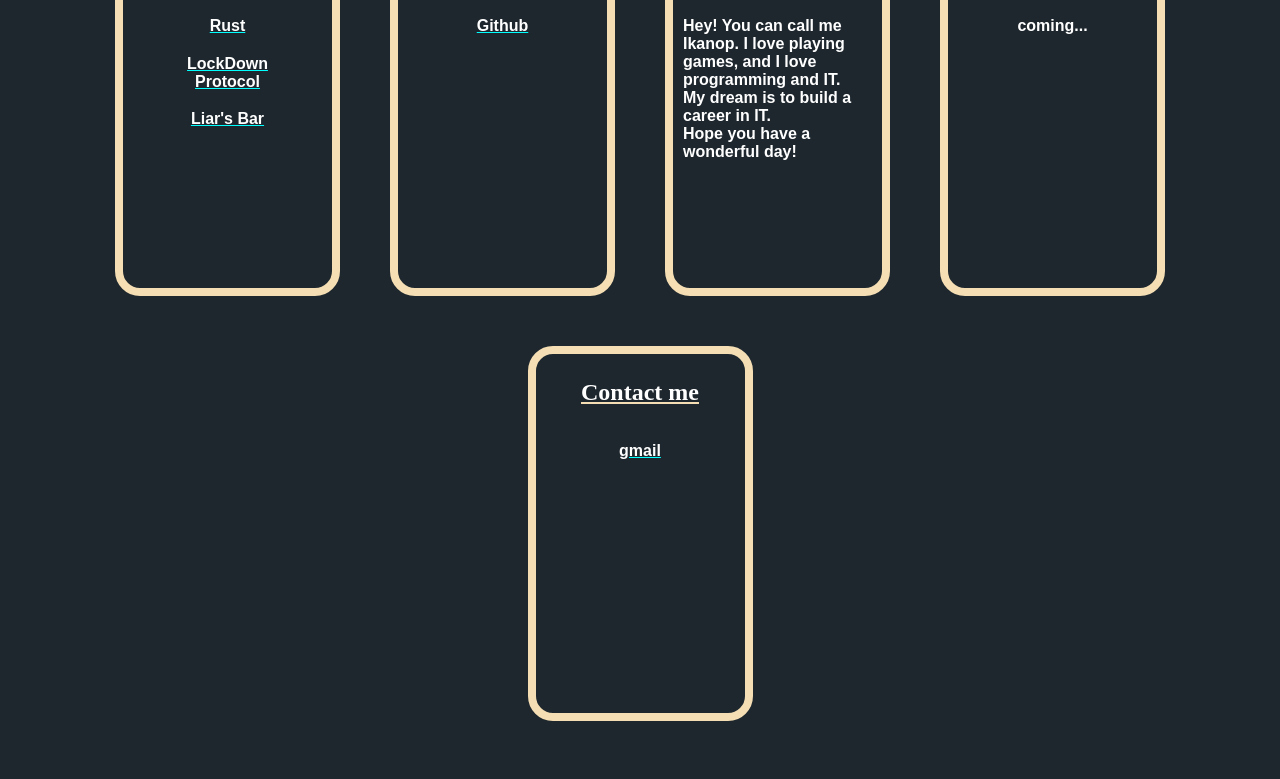
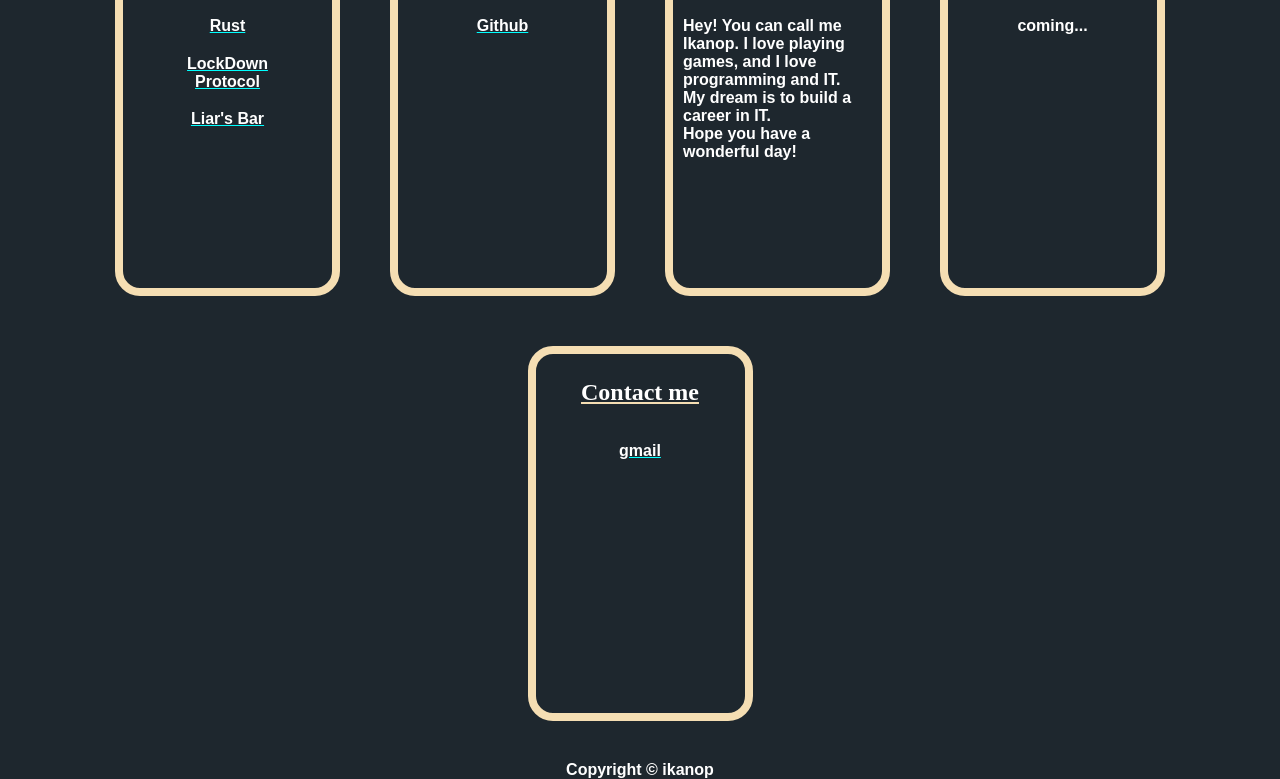
Before and after one commit to YTZanta/YTZanta.github.io, a plain HTML site: page index.html in a window 1280 px wide. Shown: the part 340-1119 px from the top of the page. Before the commit the page ends 1061 px from the top, so only its background shows below. Drawn offline with Linux system fonts and the light colour scheme.

Commit message:
empty commit to push

```diff
--- a/index.html
+++ b/index.html
@@ -79,5 +79,8 @@
                     </p>
                 </div>
             </main>
+            <footer>
+                <p>Copyright © ikanop</p>
+            </footer>
     </body>
 </html>
--- a/styles.css
+++ b/styles.css
@@ -97,7 +97,9 @@ p {
   text-align: left;
 }
 
-/*WIP subpage*/
-.wip-body {
-  text-decoration: underline;
+/*copyright footer*/
+footer {
+  text-align: center;
+  margin-top: 40px;
+  color: white;
 }
```
